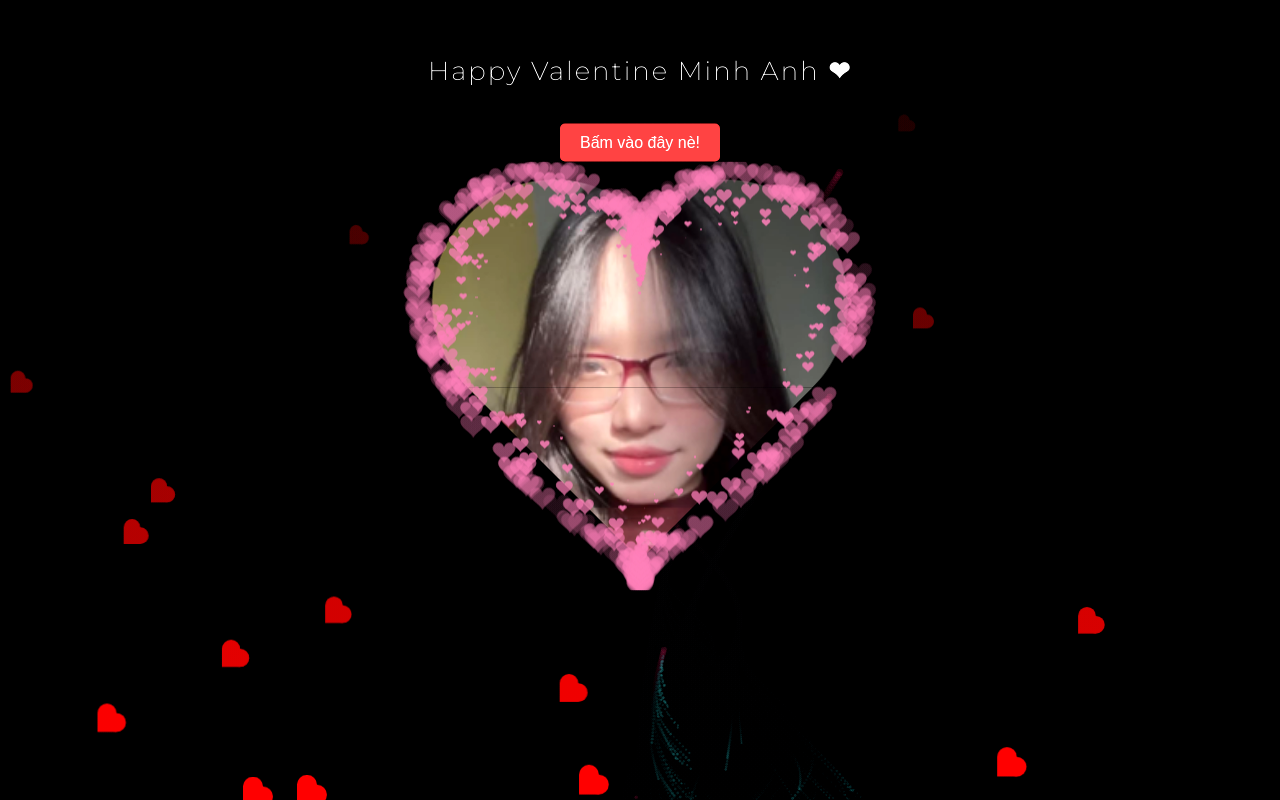
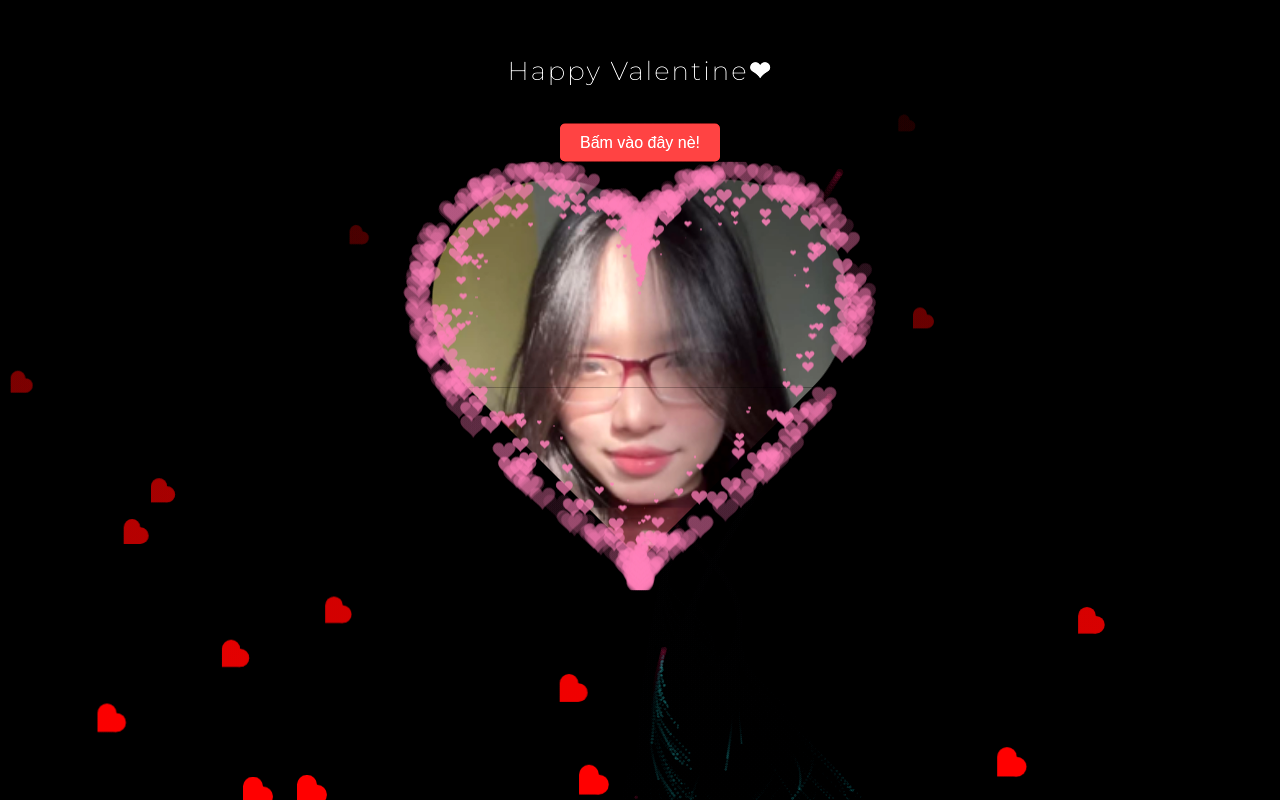
Before and after one commit to QuocAnhNguyen1306/Valentine-Gift, a plain HTML site: page index.html in a window 1280 px wide. Drawn offline with nearby package versions, Linux system fonts and the light colour scheme.

Commit message:
Update index.html

```diff
--- a/index.html
+++ b/index.html
@@ -15,7 +15,7 @@
       </div>
     </div>
     <div class="title">
-      <h3 class="STARDUST3">Happy Valentine Minh Anh <strong>❤</strong></h3>
+      <h3 class="STARDUST3">Happy Valentine<strong>❤</strong></h3>
       <button onclick="showSurprise()">Bấm vào đây nè!</button>
       <script>
         function showSurprise() {
```
